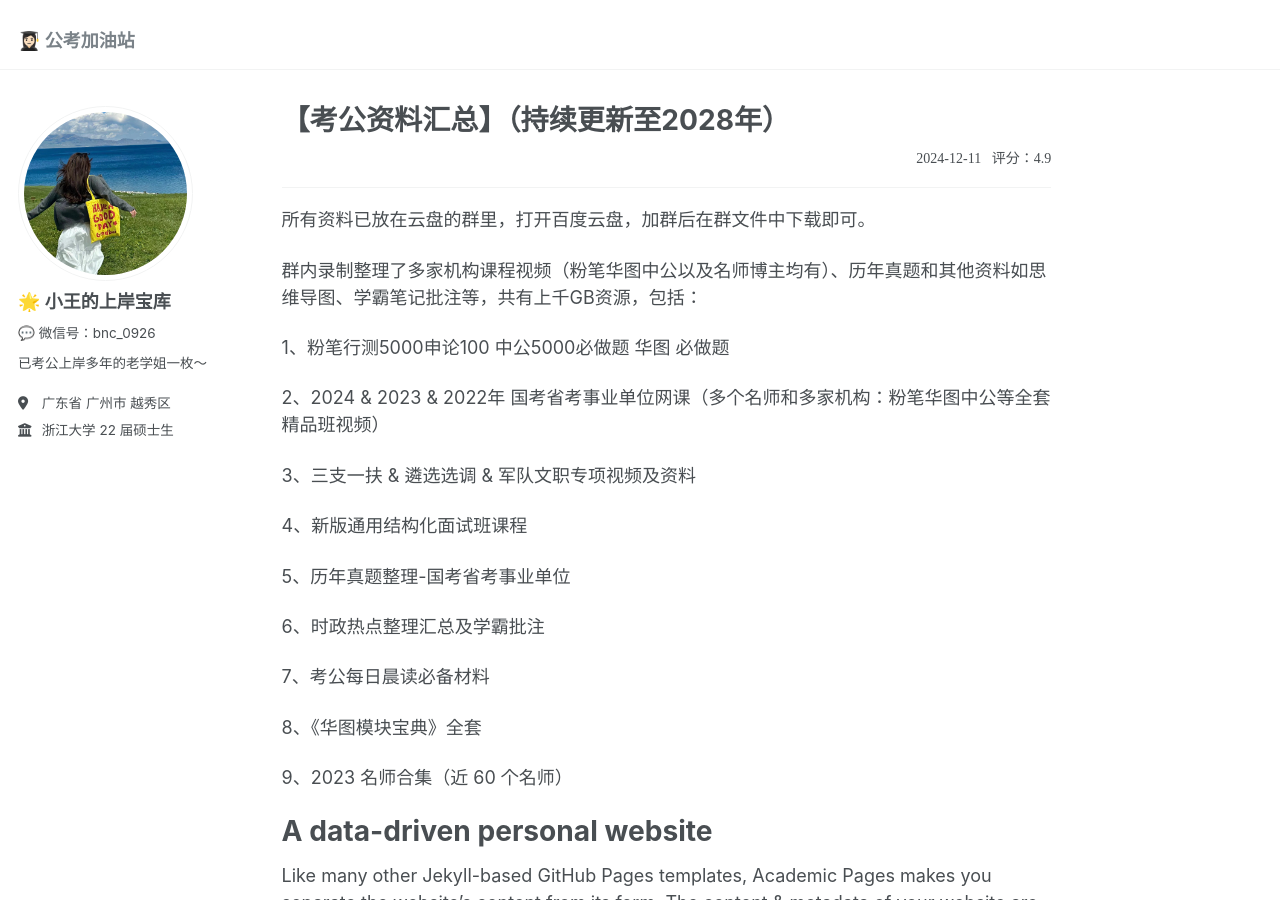
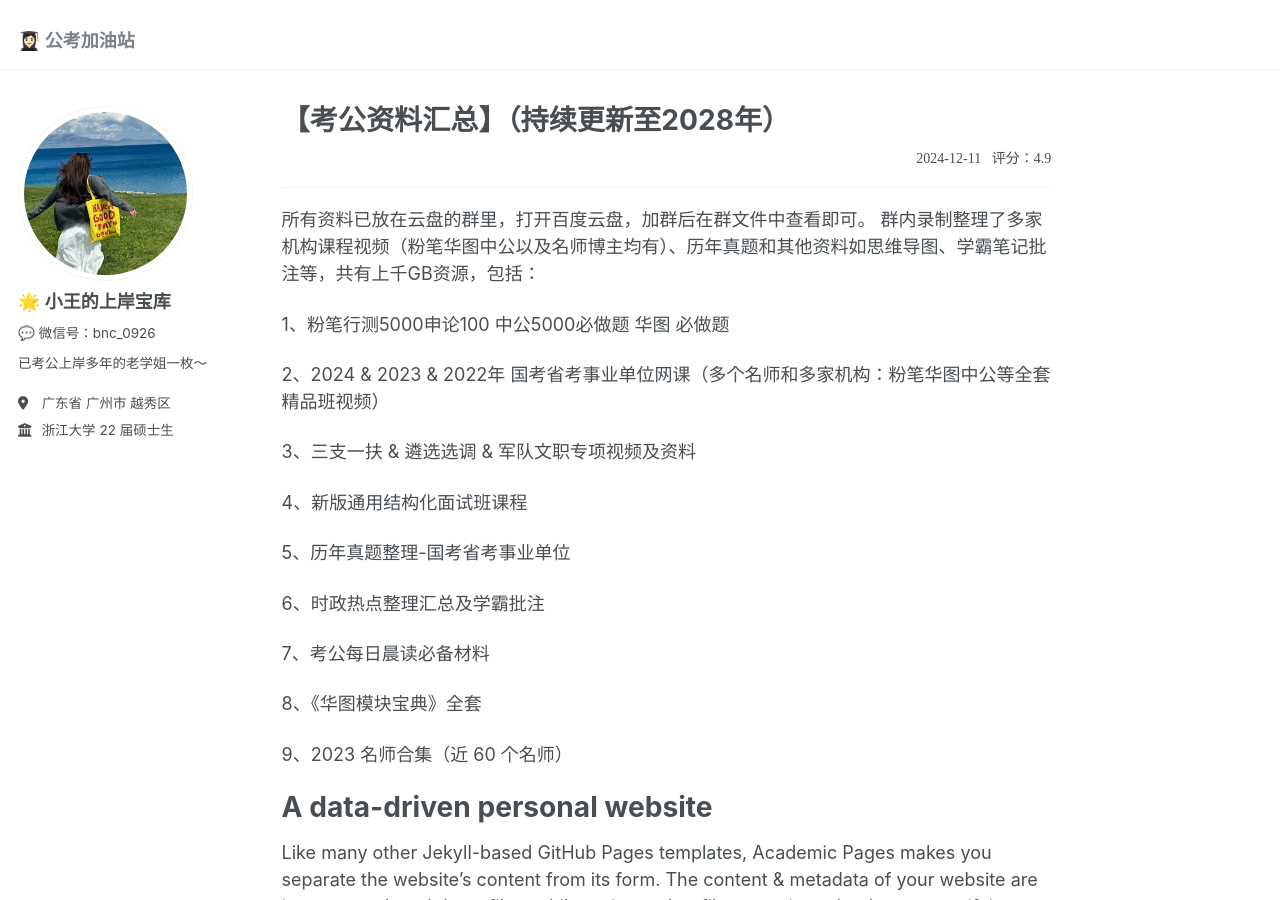
Before and after one commit to KnowledgeStoreVIP/GkStoreVIP.github.io, a Jekyll site: the page built from _pages/about.md, in a window 1280 px wide and 900 px high. Built offline with Jekyll 4.4.1, drawn with Linux system fonts in a browser that asks for light colours.

Commit message:
Update about.md

```diff
--- a/_pages/about.md
+++ b/_pages/about.md
@@ -13,8 +13,7 @@ redirect_from:
 
 ------
 
-所有资料已放在云盘的群里，打开百度云盘，加群后在群文件中下载即可。
-
+所有资料已放在云盘的群里，打开百度云盘，加群后在群文件中查看即可。
 群内录制整理了多家机构课程视频（粉笔华图中公以及名师博主均有）、历年真题和其他资料如思维导图、学霸笔记批注等，共有上千GB资源，包括：
 
 1、粉笔行测5000申论100 中公5000必做题 华图 必做题
```
